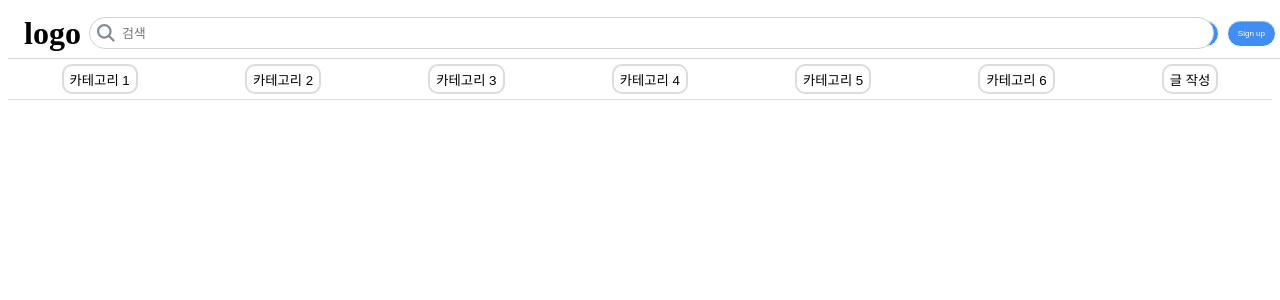
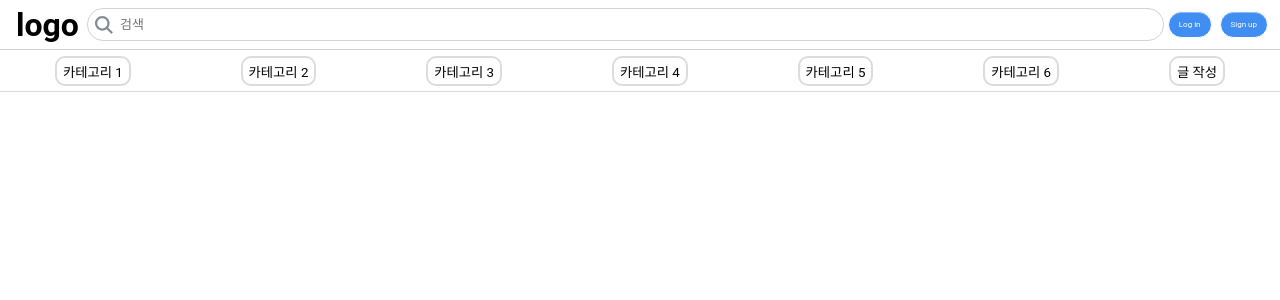
Before and after one commit to codestates-seb/seb43_main_020, a React (Create React App) app in the folder client/: page / in a window 1280 px wide. Shown: the top 300 px of the page. Built offline with nearby package versions, Linux system fonts and the light colour scheme.

Commit message:
Main Page

```diff
--- a/client/src/App.js
+++ b/client/src/App.js
@@ -1,11 +1,9 @@
-import Nav from "./components/Nav";
-import Header from "./components/Header";
+import Main from "./pages/Main";
 
 function App() {
   return (
     <>
-      <Header />
-      <Nav />
+      <Main />
     </>
   );
 }
--- a/client/src/index.js
+++ b/client/src/index.js
@@ -6,7 +6,7 @@ import GlobalStyle from "./GlobalStyle";
 const root = ReactDOM.createRoot(document.getElementById("root"));
 root.render(
   <React.StrictMode>
-    {/* <GlobalStyle /> */}
+    <GlobalStyle />
     <App />
   </React.StrictMode>
 );
--- a/client/src/pages/Main.js
+++ b/client/src/pages/Main.js
@@ -0,0 +1,13 @@
+import Header from "../components/Header";
+import Nav from "../components/Nav";
+
+function Main() {
+  return (
+    <>
+      <Header />
+      <Nav />
+    </>
+  )
+}
+
+export default Main
```
